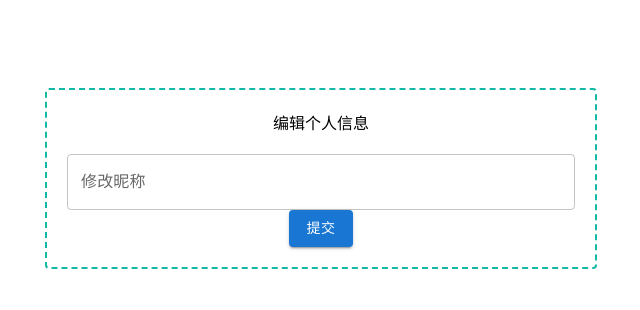
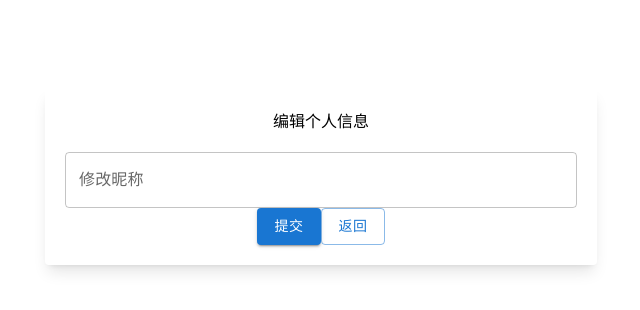
Before and after one commit to Mum1111/qr_html_next, a Next.js app: page /user in a window 1280 px wide. Shown: the top 310 px of the page, without its empty margins (319-959 px from the left). Built offline with nearby package versions, Linux system fonts and the light colour scheme.

Commit message:
feat: 编辑个人信息页面

```diff
--- a/app/page.tsx
+++ b/app/page.tsx
@@ -6,7 +6,7 @@ import QRCode from 'qrcode.react'
 import NextImage from 'next/image'
 import { SessionProvider } from 'next-auth/react'
 import MenuAppBar from '@/app/components/MenuAppBar'
-import { TextField } from '@mui/material'
+import { Button, TextField } from '@mui/material'
 
 const pxDict = [
     { value: 1024, label: '2048 ✖️ 2048' },
@@ -145,7 +145,7 @@ export default function Home() {
                         onInput={(e) => handleInput(e)}
                     />
                     <div className="mt-10">
-                        <button
+                        <Button
                             className="px-10 py-3 text-white transition flex items-center duration-700 ease-in-out  bg-teal-500 rounded-full hover:scale-110 hover:bg-teal-600"
                             onClick={() => createQrcode()}
                         >
@@ -155,17 +155,17 @@ export default function Home() {
                                 className="mr-3"
                             />
                             创建二维码
-                        </button>
+                        </Button>
                     </div>
                 </div>
-                <div className="w-2/5 border-solid border-2 py-16 box-border border-gray-400 rounded-xl bg-white flex flex-col items-center">
+                <div className="w-2/5 border-solid border-2 p-8 box-border border-gray-400 rounded-xl flex flex-col items-center">
                     <div
                         style={{ width: '174px', height: '174px' }}
                         className="bg-gray-300"
                     >
                         <QRCode id="qrCode" {...qrCodeProps} />
                     </div>
-                    <div className="mt-4 bg-gray-100 pb-2 w-2/3">
+                    <div className="mt-4 bg-gray-100 pb-2 w-full">
                         <div className="flex justify-between items-center p-2 bg-teal-500 text-white">
                             <div className="font-bold">LOGO</div>
                             <Icon
@@ -178,7 +178,7 @@ export default function Home() {
                             <div
                                 className={
                                     logoId === 'default'
-                                        ? activeLogoStyle
+                                        ? 'w-12 h-12 border-teal-500 border-2 box-border cursor-pointer flex justify-center items-center'
                                         : defaultLogoStyle
                                 }
                                 onClick={() => chooseLogo('default')}
@@ -212,7 +212,7 @@ export default function Home() {
                             上传你的LOGO
                         </div>
                     </div>
-                    <div className="mt-4 bg-gray-100 pb-2 w-2/3">
+                    <div className="mt-4 bg-gray-100 pb-2 w-full">
                         <div className="flex justify-between items-center p-2 bg-gray-100 text-gray-500">
                             <div className="font-bold">尺寸</div>
                             <Icon
@@ -242,8 +242,8 @@ export default function Home() {
                             ))}
                         </div>
                     </div>
-                    <div className="flex justify-start mt-5 w-full px-16">
-                        <button
+                    <div className="flex justify-start mt-5 w-full">
+                        <Button
                             className="px-10 py-3 flex items-center text-white transition duration-700 ease-in-out  bg-teal-500 rounded-md hover:scale-110 hover:bg-teal-600"
                             onClick={() => downLoadQrCode()}
                         >
@@ -253,7 +253,7 @@ export default function Home() {
                                 className={'mr-2'}
                             />
                             下载二维码
-                        </button>
+                        </Button>
                     </div>
                 </div>
             </main>
--- a/app/user/page.tsx
+++ b/app/user/page.tsx
@@ -7,7 +7,7 @@ export default function User() {
         <>
             <Container maxWidth="sm" className="h-screen overflow-hidden">
                 <Box
-                    className=" border-2 border-dashed border-teal-500 rounded shrink-0 mt-20"
+                    className=" rounded shrink-0 mt-20 shadow-lg"
                     sx={{
                         display: 'flex',
                         flexDirection: 'column',
@@ -22,9 +22,14 @@ export default function User() {
                         label="修改昵称"
                         variant="outlined"
                     />
-                    <Button variant="contained" className="mt-5">
-                        提交
-                    </Button>
+                    <div>
+                        <Button variant="contained" className="mt-5 mr-5">
+                            提交
+                        </Button>
+                        <Button variant="outlined" className="mt-5">
+                            返回
+                        </Button>
+                    </div>
                 </Box>
             </Container>
         </>
```
